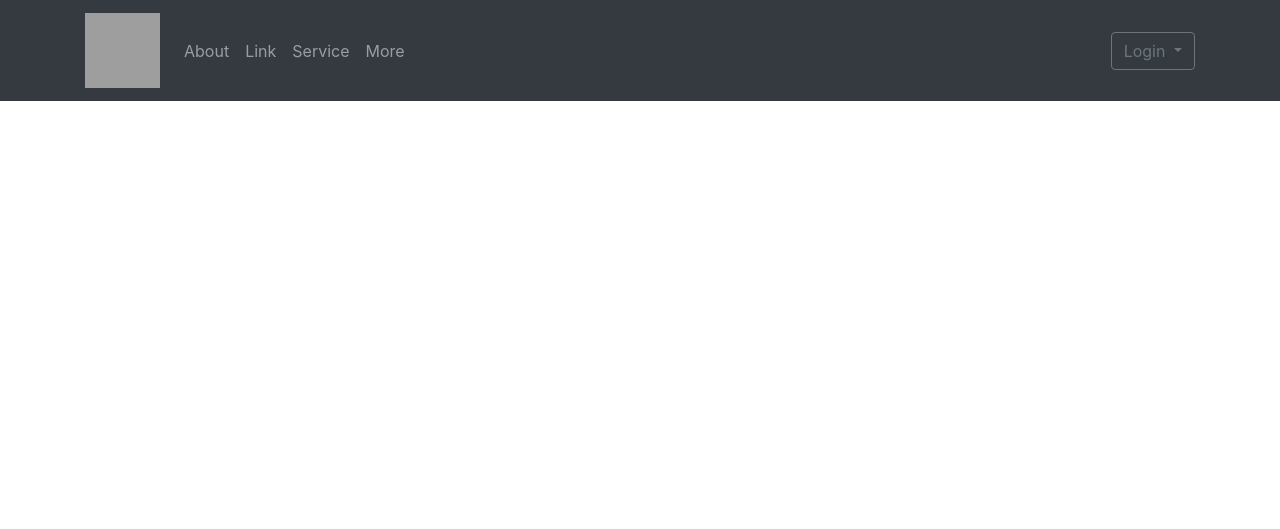
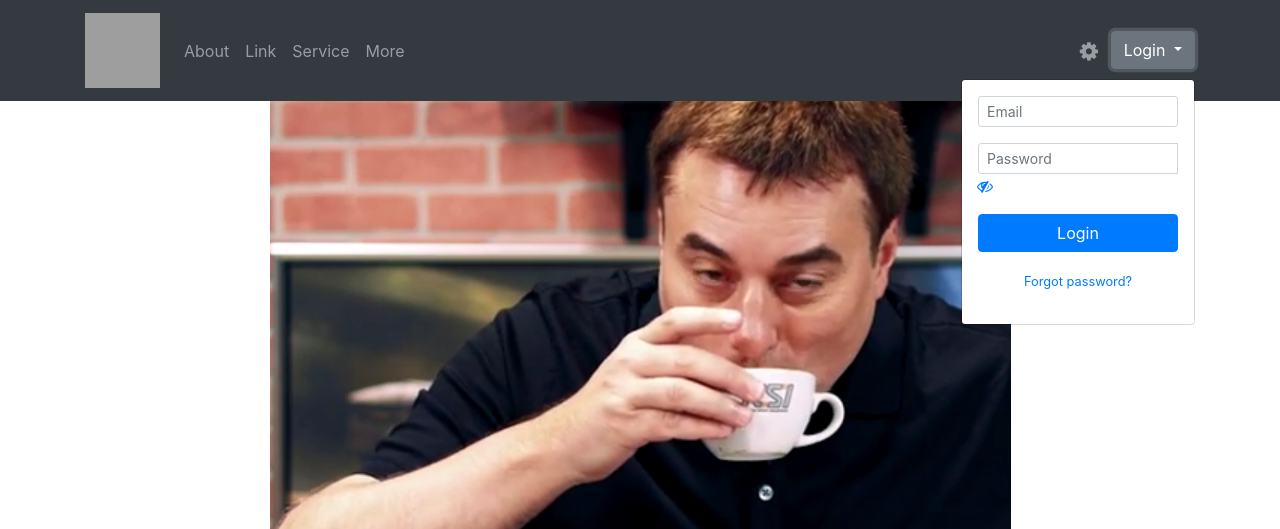
Before and after one commit to VLAmander/McCormick-test, a PHP site: page / in a window 1280 px wide, after a click on "Login". Shown: the top 529 px of the page. Run offline with PHP 8.4, Linux system fonts and the light colour scheme; grey boxes are pictures that could not be loaded.

Commit message:
new js and view able password eye

```diff
--- a/css/styles.css
+++ b/css/styles.css
@@ -1,13 +1,11 @@
 
 body{
+  background: url('../images/cr_meme.png')no-repeat center center fixed;
 
 }
 #wrapper{
   width:960px;
   margin:auto;
- background-image: url(https://cdn.discordapp.com/attachments/440941008545644547/502350348321554432/cr_meme.png);
-background-position: fixed,center;
-background-repeat: no-repeat;
 
 }
 header{
--- a/index.html
+++ b/index.html
@@ -10,8 +10,10 @@
 
   <link rel="stylesheet" href="css/styles.css?v=1.0">
   <link rel="stylesheet" href="https://stackpath.bootstrapcdn.com/bootstrap/4.1.3/css/bootstrap.min.css" integrity="sha384-MCw98/SFnGE8fJT3GXwEOngsV7Zt27NXFoaoApmYm81iuXoPkFOJwJ8ERdknLPMO" crossorigin="anonymous">
+
+<script src="https://code.jquery.com/jquery-3.3.1.slim.min.js" integrity="sha384-q8i/X+965DzO0rT7abK41JStQIAqVgRVzpbzo5smXKp4YfRvH+8abtTE1Pi6jizo" crossorigin="anonymous"></script>
 <script src="https://stackpath.bootstrapcdn.com/bootstrap/4.1.3/js/bootstrap.min.js" integrity="sha384-ChfqqxuZUCnJSK3+MXmPNIyE6ZbWh2IMqE241rYiqJxyMiZ6OW/JmZQ5stwEULTy" crossorigin="anonymous"></script>
-<script src="https://code.jquery.com/jquery-3.3.1.slim.min.js" integrity="sha384-q8i/X+965DzO0rT7abK41JStQIAqVgRVzpbzo5smXKp4YfRvH+8abtTE1Pi6jizo" crossorigin="anonymous"></script>
+<link href="https://stackpath.bootstrapcdn.com/font-awesome/4.7.0/css/font-awesome.min.css" rel="stylesheet" integrity="sha384-wvfXpqpZZVQGK6TAh5PVlGOfQNHSoD2xbE+QkPxCAFlNEevoEH3Sl0sibVcOQVnN" crossorigin="anonymous">
 <script src="https://cdnjs.cloudflare.com/ajax/libs/popper.js/1.14.3/umd/popper.min.js" integrity="sha384-ZMP7rVo3mIykV+2+9J3UJ46jBk0WLaUAdn689aCwoqbBJiSnjAK/l8WvCWPIPm49" crossorigin="anonymous"></script>
 </head>
 
@@ -44,7 +46,12 @@
                               <input id="emailInput" placeholder="Email" class="form-control form-control-sm" type="text" required="">
                           </div>
                           <div class="form-group">
-                              <input id="passwordInput" placeholder="Password" class="form-control form-control-sm" type="text" required="">
+                            <div class="input-group mb-3">
+                              <input id="passwordInput" placeholder="Password" class="form-control form-control-sm" type="password" required="">
+                                        <div class="input-group-append">
+                                          <a id="showHidePassword" href=""><i id="eyeCon" class="fa fa-eye-slash"></i></a>
+                                </div>
+                              </div>
                           </div>
                           <div class="form-group">
                               <button type="submit" class="btn btn-primary btn-block">Login</button>
--- a/js/scripts.js
+++ b/js/scripts.js
@@ -0,0 +1,20 @@
+$(document).ready(function(){
+   let $passwordInput = $("#passwordInput");
+  let $showHidePassword = $("#showHidePassword");
+  let $eyeCon = $("#eyeCon");
+   console.log(showHidePassword);
+   $showHidePassword.on('click', function(event){
+    event.preventDefault();
+    console.log("eyeball was clicked");
+     if ($passwordInput.attr("type") == "password") {
+      console.log("type is password")
+      $eyeCon.removeClass("fa-eye-slash");
+      $eyeCon.addClass("fa-eye");
+      $passwordInput.attr("type", "text");
+    } else {
+      $eyeCon.removeClass("fa-eye");
+      $eyeCon.addClass("fa-eye-slash");
+      $passwordInput.attr("type", "password");
+    }
+  });
+ });
```
Also changed, not shown: images/cr_meme.png (added).
